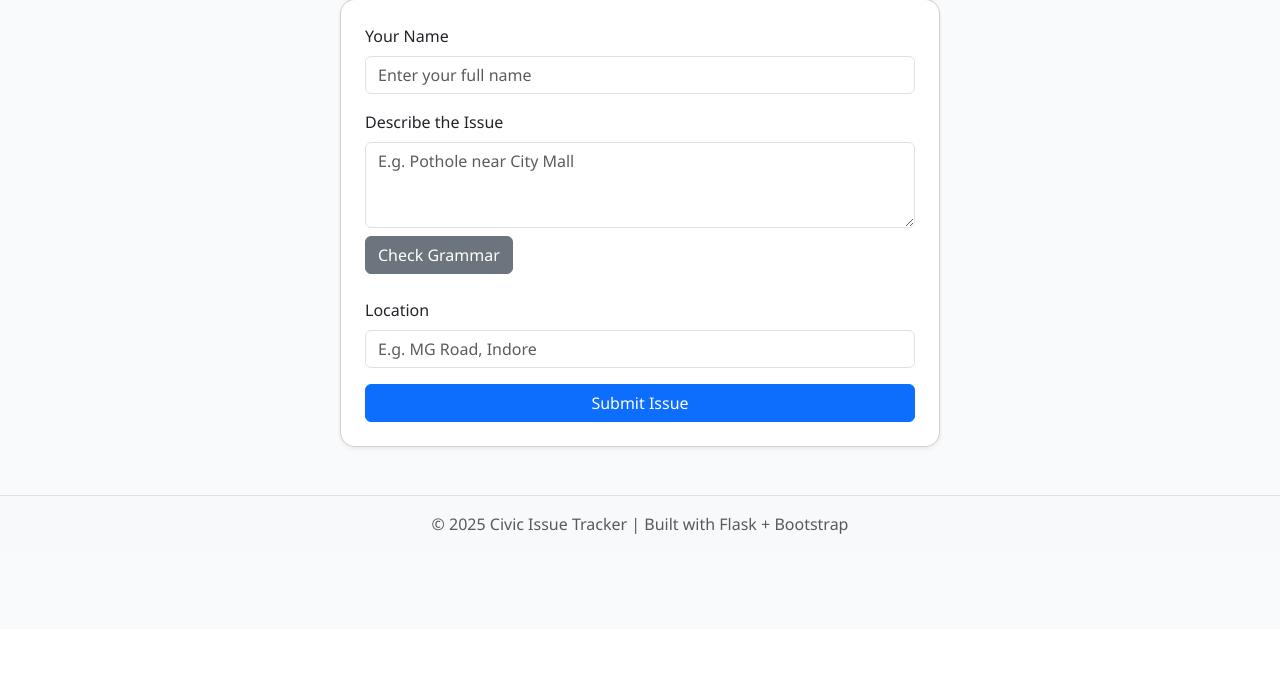
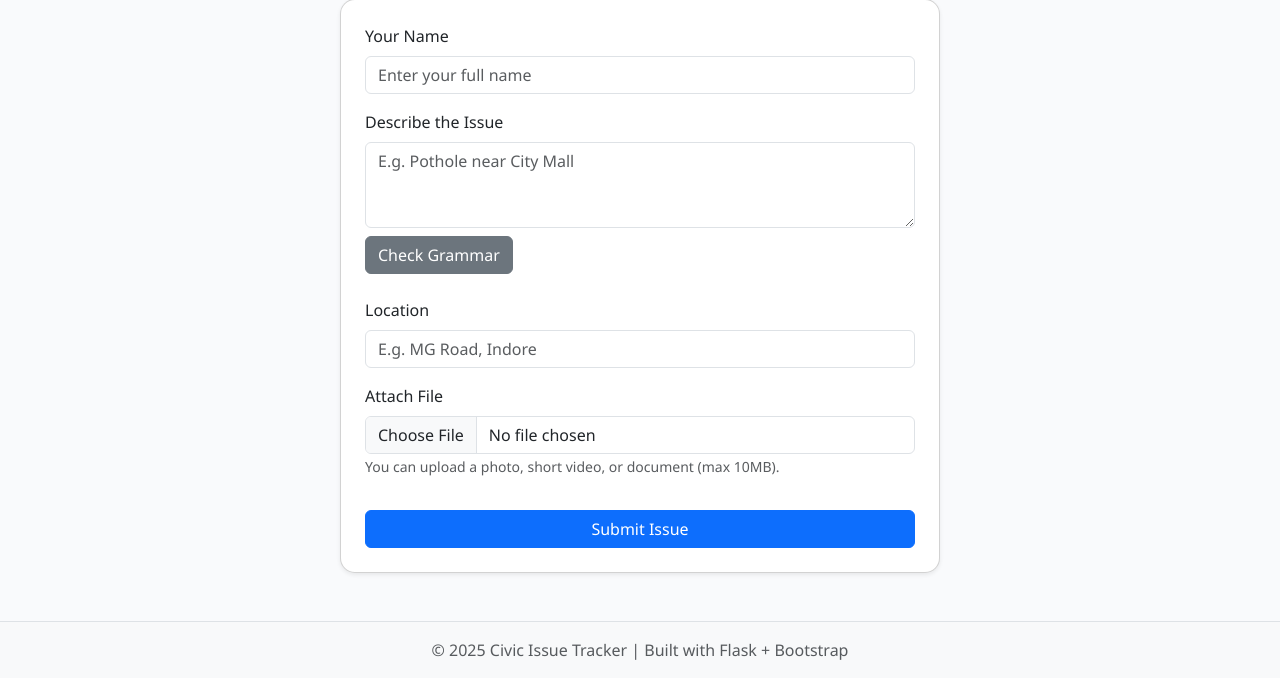
Before and after one commit to abhishek-git94/crowdsourced-civic-issue-and-resolution-system, a Python web app: template flask/templates/report_issues.html in a window 1280 px wide. Shown: the part 171-849 px from the top of the page. Before the commit the page ends 705 px from the top, so only its background shows below. Run offline with Jinja, Linux system fonts and the light colour scheme; the template is opened without the code that fills it, so the values that code supplies are empty.

Commit message:
Update report_issues.html

```diff
--- a/flask/templates/report_issues.html
+++ b/flask/templates/report_issues.html
@@ -19,6 +19,14 @@
         <label class="form-label">Location</label>
         <input type="text" name="location" class="form-control" placeholder="E.g. MG Road, Indore" required>
     </div>
+
+    <div class="mb-3">
+        <label class="form-label">Attach File</label>
+        <input type="file" id="attachment" name="attachment" class="form-control" accept="image/*,video/*,.pdf,.doc,.docx">
+        <small class="text-muted">You can upload a photo, short video, or document (max 10MB).</small>
+        <div id="preview" class="mt-3"></div>
+    </div>
+
 
     <button type="submit" class="btn btn-primary w-100">Submit Issue</button>
 </form>
```
